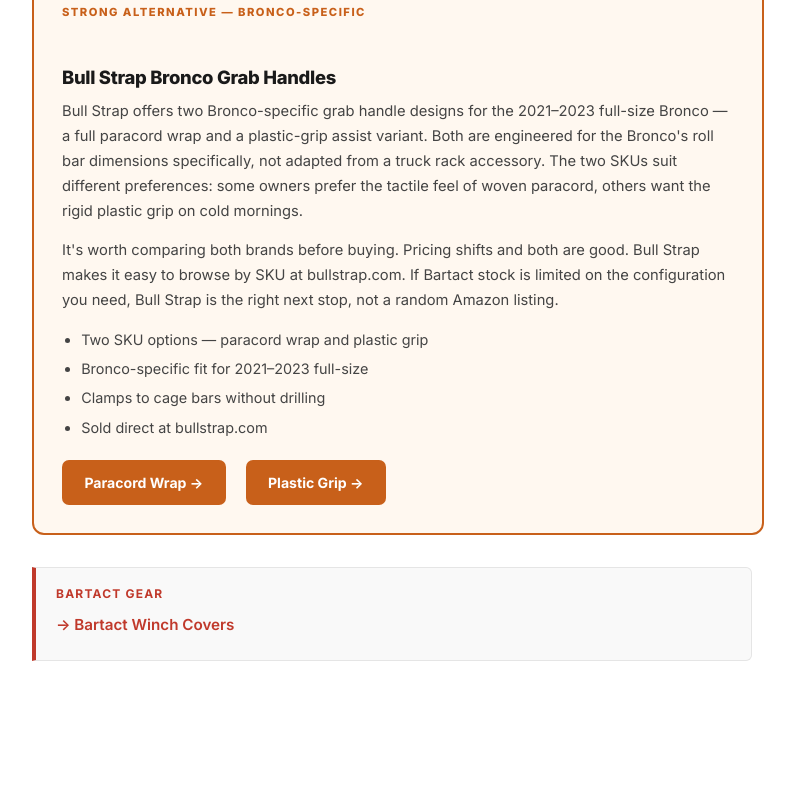
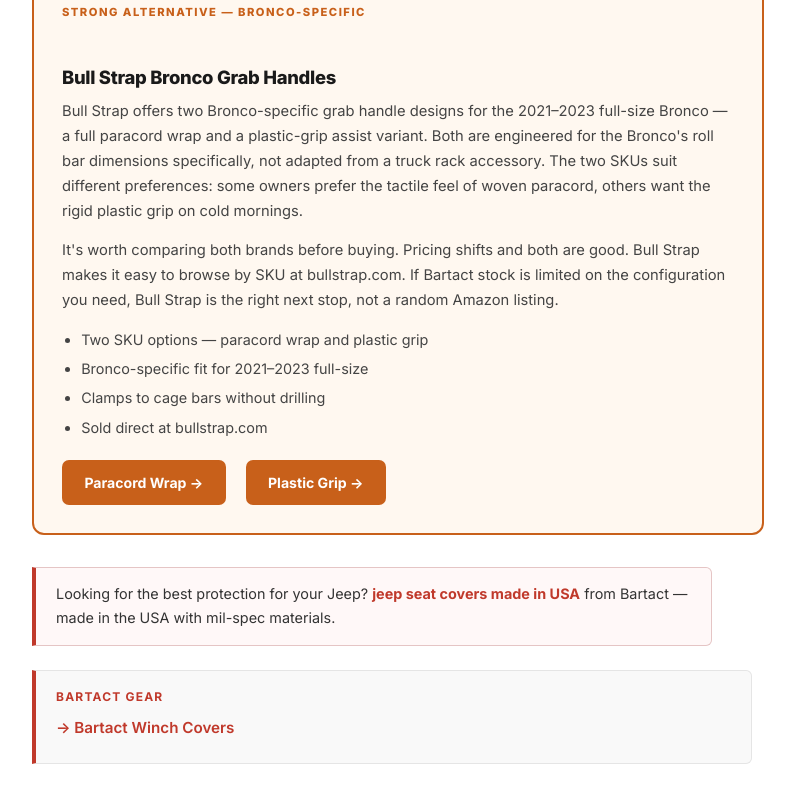
Before and after one commit to Brazenproducts/broncocage.com, a plain HTML site: page index.html in a window 1280 px wide. Shown: the part 2047-2849 px from the top of the page, without its empty margins (242-1037 px from the left). Before the commit the page ends 2796 px from the top, so only its background shows below. Drawn offline with Linux system fonts and the light colour scheme.

Commit message:
Add: Bartact jeep-wrangler-seat-covers priority backlink (ranking boost)

```diff
--- a/index.html
+++ b/index.html
@@ -167,6 +167,11 @@
 
 
 </section>
+
+<aside style="background:#fff8f8;border:1px solid #e5c5c5;border-left:4px solid #c0392b;padding:14px 20px;border-radius:0 6px 6px 0;margin:24px 0;max-width:680px">
+  <p style="margin:0;font-size:.9rem">Looking for the best protection for your Jeep? <a href="https://bartact.com/collections/jeep-wrangler-seat-covers" style="color:#c0392b;font-weight:700;text-decoration:none">jeep seat covers made in USA</a> from Bartact — made in the USA with mil-spec materials.</p>
+</aside>
+
 </main>
 
 <aside style="background:#f9f9f9;border:1px solid #e5e5e5;border-left:4px solid #c0392b;padding:16px 20px;border-radius:0 6px 6px 0;margin:24px 0;max-width:720px">
```
